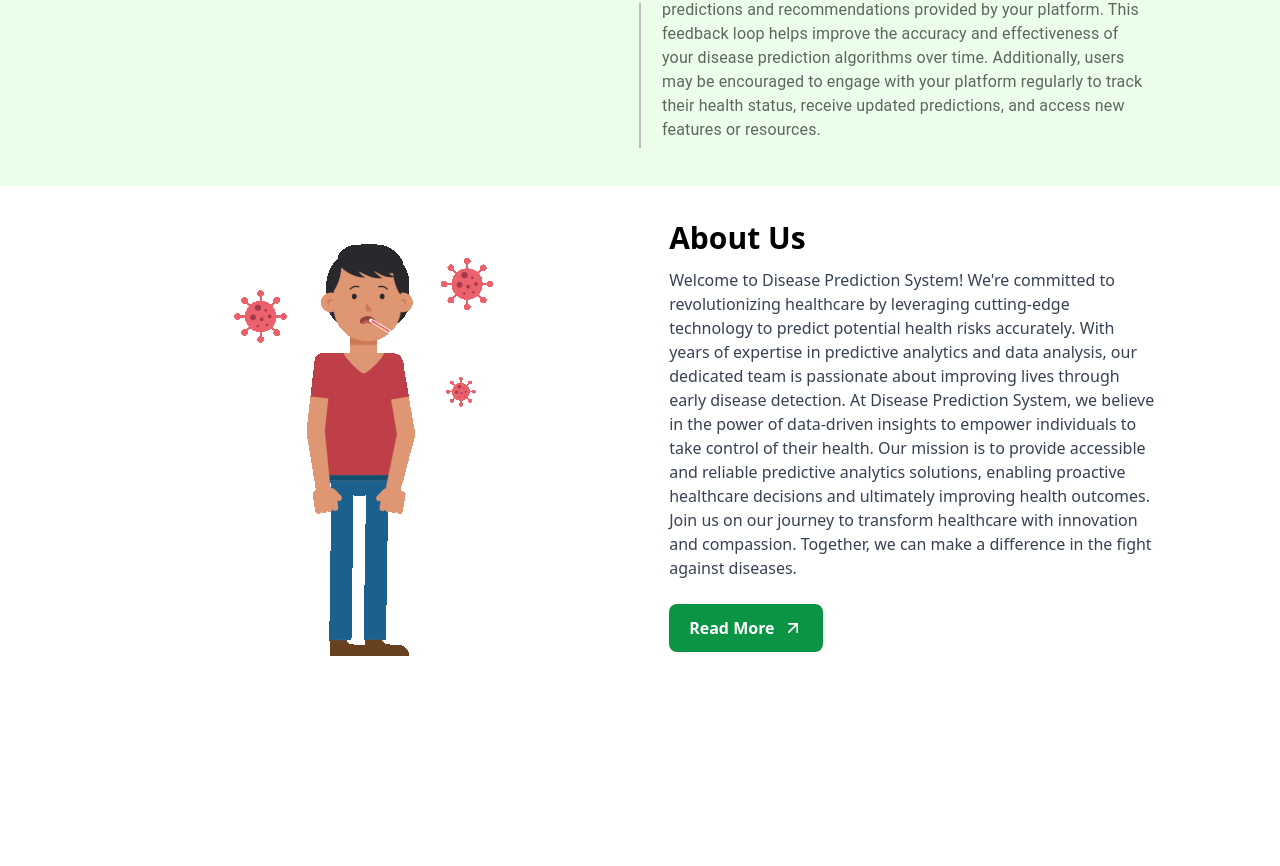
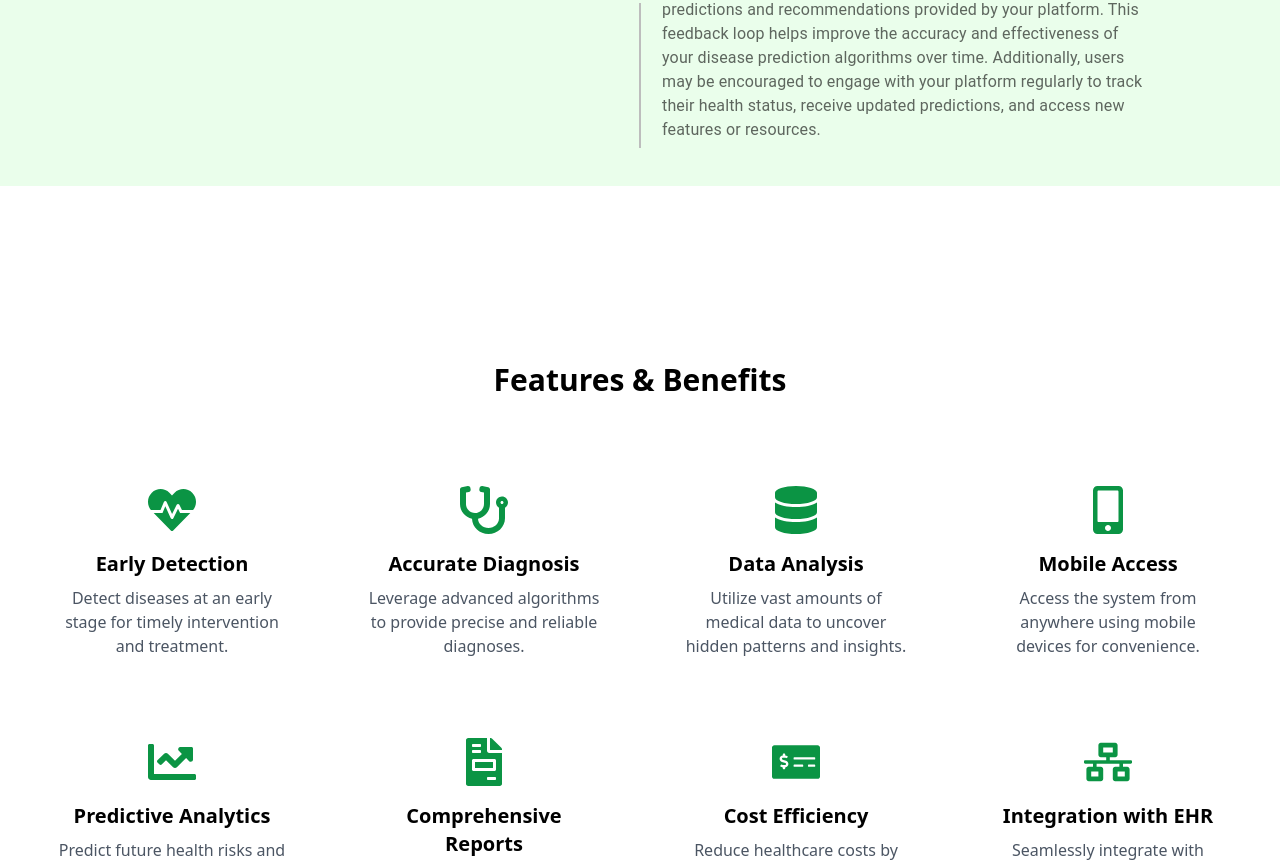
Before and after one commit to uzair-shakeel/Disease-Prediction-System, a React (Vite) app in the folder client/: page / in a window 1280 px wide. Shown: the part 2474-3340 px from the top of the page. Built offline with nearby package versions, Linux system fonts and the light colour scheme.

Commit message:
benefit section added

```diff
--- /dev/null
+++ b/client/src/components/Benefits.jsx
@@ -0,0 +1,32 @@
+import React from 'react';
+import { FaLaptopCode, FaChartLine, FaSketch, FaDatabase, FaMobileAlt, FaFileInvoice, FaMoneyCheckAlt, FaNetworkWired, FaStethoscope, FaHeartbeat } from 'react-icons/fa';
+
+const Benefits = [
+    { icon: FaHeartbeat, title: "Early Detection", description: "Detect diseases at an early stage for timely intervention and treatment." },
+    { icon: FaStethoscope, title: "Accurate Diagnosis", description: "Leverage advanced algorithms to provide precise and reliable diagnoses." },
+    { icon: FaDatabase, title: "Data Analysis", description: "Utilize vast amounts of medical data to uncover hidden patterns and insights." },
+    { icon: FaMobileAlt, title: "Mobile Access", description: "Access the system from anywhere using mobile devices for convenience." },
+    { icon: FaChartLine, title: "Predictive Analytics", description: "Predict future health risks and outcomes based on historical data." },
+    { icon: FaFileInvoice, title: "Comprehensive Reports", description: "Generate detailed reports for patients and healthcare providers." },
+    { icon: FaMoneyCheckAlt, title: "Cost Efficiency", description: "Reduce healthcare costs by preventing advanced stages of diseases." },
+    { icon: FaNetworkWired, title: "Integration with EHR", description: "Seamlessly integrate with Electronic Health Records for better data management." },
+  ];
+
+const App = () => {
+  return (
+    <div className="container mx-auto px-8 py-24">
+      <h1 className="text-3xl font-bold text-center mb-16 relative pt-20">Features & Benefits</h1>
+      <div className="grid grid-cols-1 sm:grid-cols-2 lg:grid-cols-3 xl:grid-cols-4 gap-8">
+        {Benefits.map((benefit, index) => (
+          <div key={index} className="group p-6 rounded-lg text-center cursor-pointer transition-transform hover:bg-[#0b9444] hover:scale-105">
+            <benefit.icon className="text-5xl text-[#0b9444] mx-auto mb-4 group-hover:text-white" />
+            <h2 className="text-xl font-semibold mb-2 group-hover:text-white">{benefit.title}</h2>
+            <p className="text-gray-600 group-hover:text-white">{benefit.description}</p>
+          </div>
+        ))}
+      </div>
+    </div>
+  );
+};
+
+export default App;
--- a/client/src/pages/Home.jsx
+++ b/client/src/pages/Home.jsx
@@ -8,6 +8,7 @@ import { FiArrowUpRight } from "react-icons/fi";
 import { Link } from "react-router-dom";
 import Timeline from "../components/Timeline";
 import FAQ from "../components/FAQ";
+import Benefits from "../components/Benefits";
 
 const Home = () => {
   // useEffect(() => {
@@ -100,6 +101,8 @@ const Home = () => {
 
       <Timeline />
 
+      <Benefits/>
+
       <section className="bg-gradient-to-tr from-white to-white min-h-screen px-[8%] ">
         <div className="grid grid-cols-2 gap-4">
           <img src={hero} alt="" />
```
